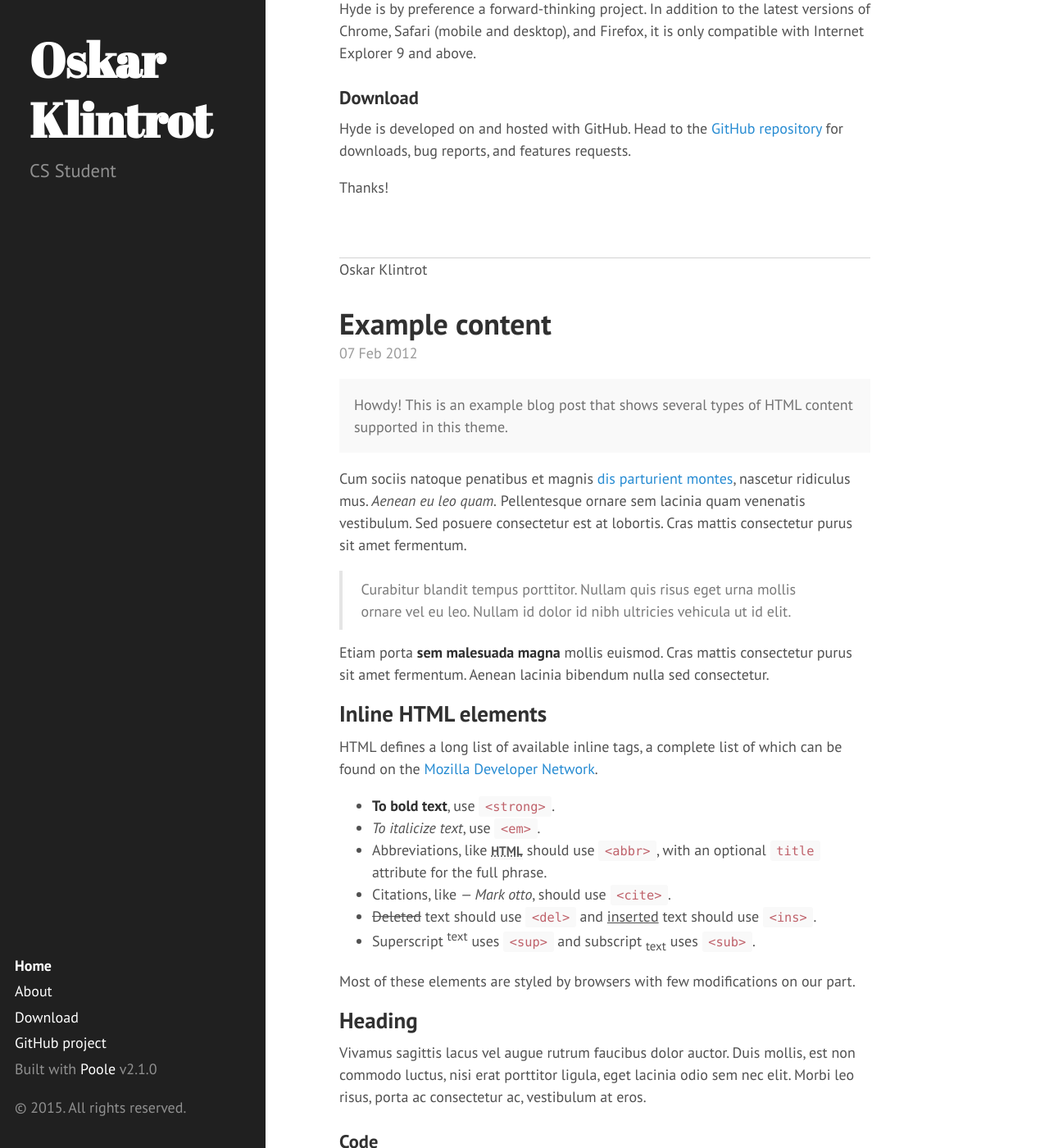
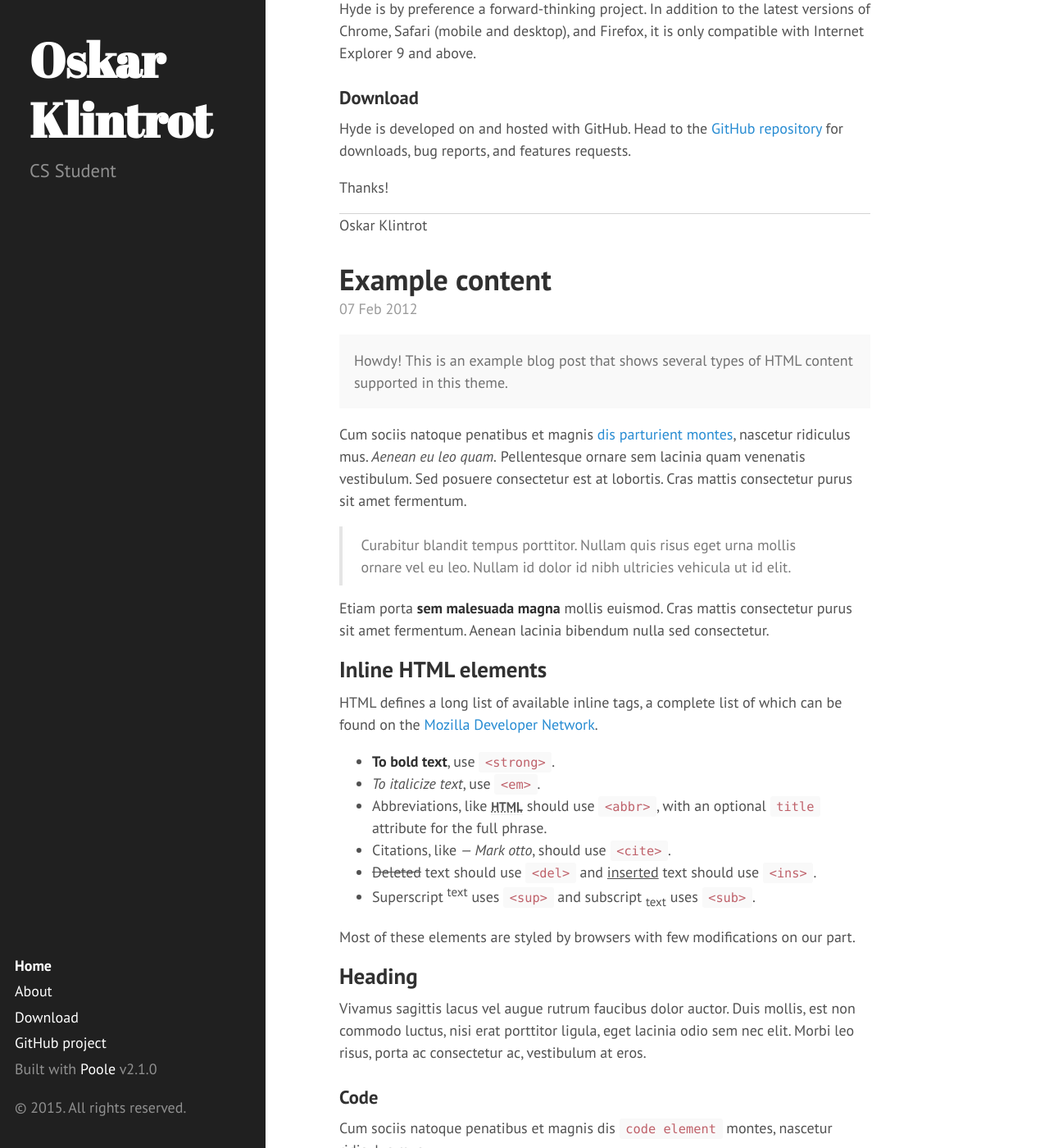
Before and after one commit to OskarKlintrotSkolarbeteWP14/2dv607.oskarklintrot.se, a Jekyll site: the page built from index.html, in a window 1280 px wide and 1400 px high, scrolled down 951 px. Shown: the whole window at 82% size. Built offline with Jekyll 4.4.1, drawn with Linux system fonts in a browser that asks for light colours; Markdown is read by kramdown in place of the engine named in the settings; the list of posts is cut into pages by our own code.

Commit message:
Update custom.css

```diff
--- a/public/css/custom.css
+++ b/public/css/custom.css
@@ -1,3 +1,7 @@
+.page, .post {
+    margin-bottom: 0;
+}
+
 .line-separator{
   height:1px;
   border-bottom:1px solid;
```
